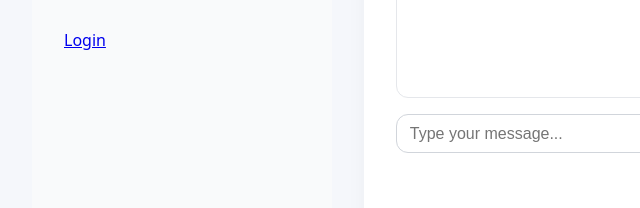
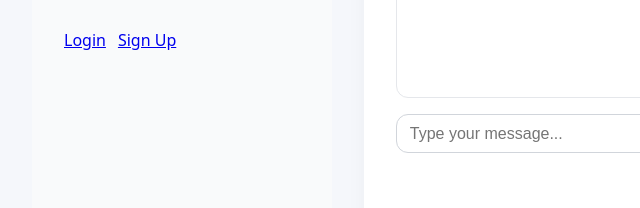
Before and after one commit to matusmandrak/medical-trainer-mvp, a website built with Vite: page frontend/index.html in a window 1280 px wide. Shown: the part 498-706 px from the top of the page, 0-640 px from the left. Built offline with nearby package versions, Linux system fonts and the light colour scheme; no server answers.

Commit message:
Feat: Add signup link to homepage for new users

```diff
--- a/frontend/index.html
+++ b/frontend/index.html
@@ -21,6 +21,7 @@
         <!-- Authentication controls -->
         <div class="auth-controls" style="margin-top: 2rem; display: flex; gap: 0.75rem;">
           <a id="login-link" href="/login">Login</a>
+          <a id="signup-link" href="/signup">Sign Up</a>
           <button id="logout-button" style="display: none;">Logout</button>
           <a id="dashboard-link" href="/dashboard" style="display: none;">View My Progress</a>
         </div>
--- a/frontend/src/main.ts
+++ b/frontend/src/main.ts
@@ -9,17 +9,24 @@ export const feedbackContainer = document.querySelector<HTMLDivElement>('#feedba
 
 // Auth controls
 const loginLink = document.querySelector<HTMLAnchorElement>('#login-link')
+const signupLink = document.querySelector<HTMLAnchorElement>('#signup-link')
 const logoutButton = document.querySelector<HTMLButtonElement>('#logout-button')
 const dashboardLink = document.querySelector<HTMLAnchorElement>('#dashboard-link')
 
 // On load, toggle auth controls based on token
 const token = localStorage.getItem('access_token')
 if (token) {
+  // User is logged in: show logout & dashboard, hide login and signup links
   logoutButton?.style.setProperty('display', 'inline-block')
+  dashboardLink?.style.setProperty('display', 'inline-block')
+
   loginLink?.style.setProperty('display', 'none')
-  dashboardLink?.style.setProperty('display', 'inline-block')
+  signupLink?.style.setProperty('display', 'none')
 } else {
+  // User is logged out: show login & signup links, hide logout & dashboard
   loginLink?.style.setProperty('display', 'inline-block')
+  signupLink?.style.setProperty('display', 'inline-block')
+
   logoutButton?.style.setProperty('display', 'none')
   dashboardLink?.style.setProperty('display', 'none')
 }
```
